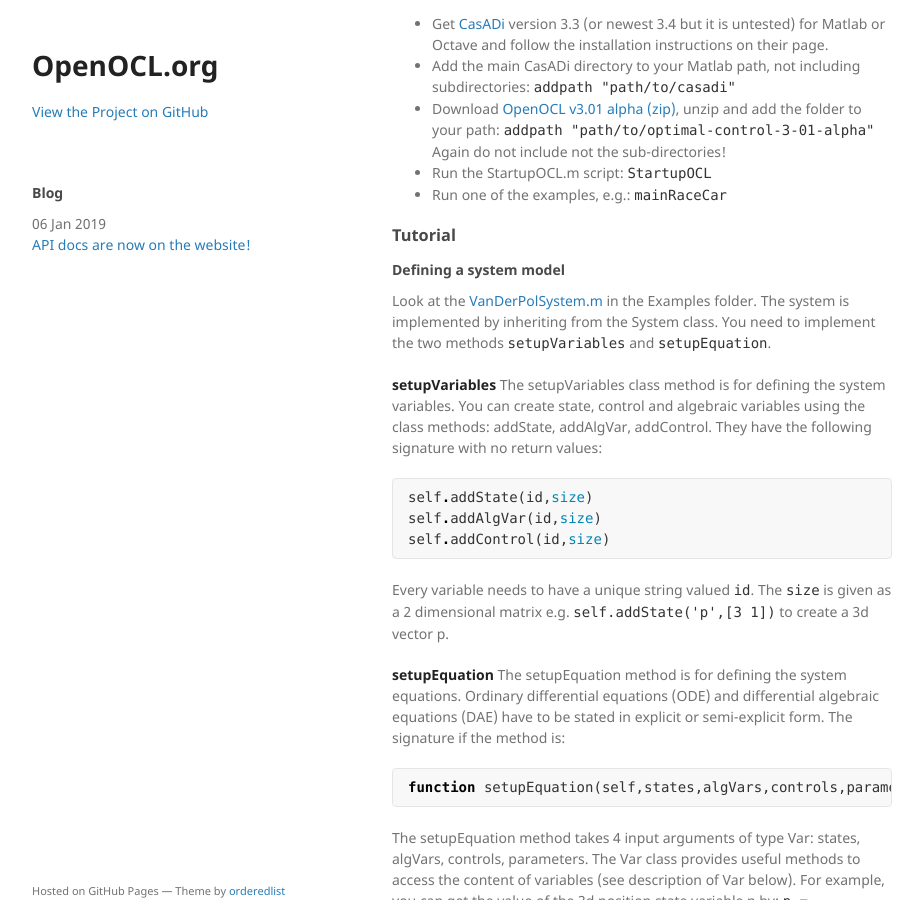
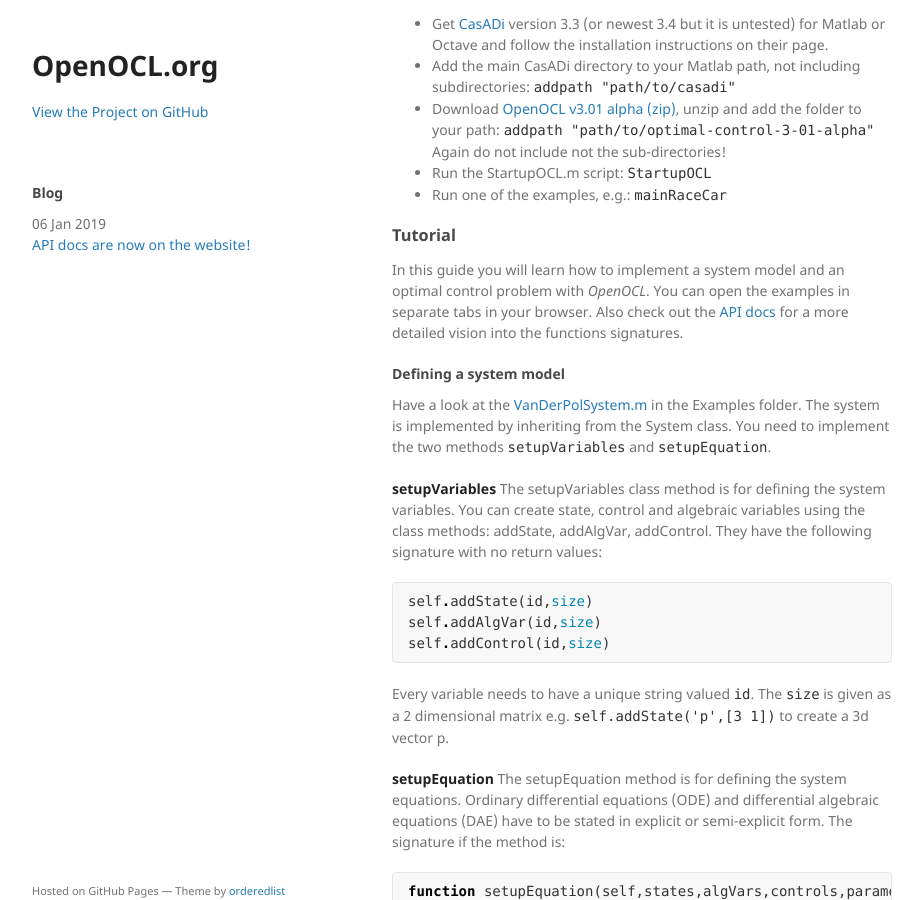
Before and after one commit to OpenOCL/openocl.github.io, a Jekyll site: the page built from get-started.md, in a window 1280 px wide and 900 px high, scrolled down 556 px. Shown: the whole window, without its empty margins (178-1101 px from the left). Built offline with Jekyll 4.4.1, drawn with Linux system fonts in a browser that asks for light colours; our own code applies the rules of GitHub Pages for plain Markdown files.

Commit message:
Update get-started.md

```diff
--- a/get-started.md
+++ b/get-started.md
@@ -24,9 +24,10 @@
 
 ### Tutorial
 
+In this guide you will learn how to implement a system model and an optimal control problem with *OpenOCL*. You can open the examples in separate tabs in your browser. Also check out the [API docs](https://openocl.org/api-docs/) for a more detailed vision into the functions signatures.
 
 #### Defining a system model
-Look at the [VanDerPolSystem.m](https://github.com/JonasKoenemann/optimal-control/blob/master/Examples/01VanDerPol/VanDerPolSystem.m) in the Examples folder.
+Have a look at the [VanDerPolSystem.m](https://github.com/JonasKoenemann/optimal-control/blob/master/Examples/01VanDerPol/VanDerPolSystem.m) in the Examples folder.
 The system is implemented by inheriting from the System class.
 You need to implement the two methods `setupVariables` and `setupEquation`.
 
```
